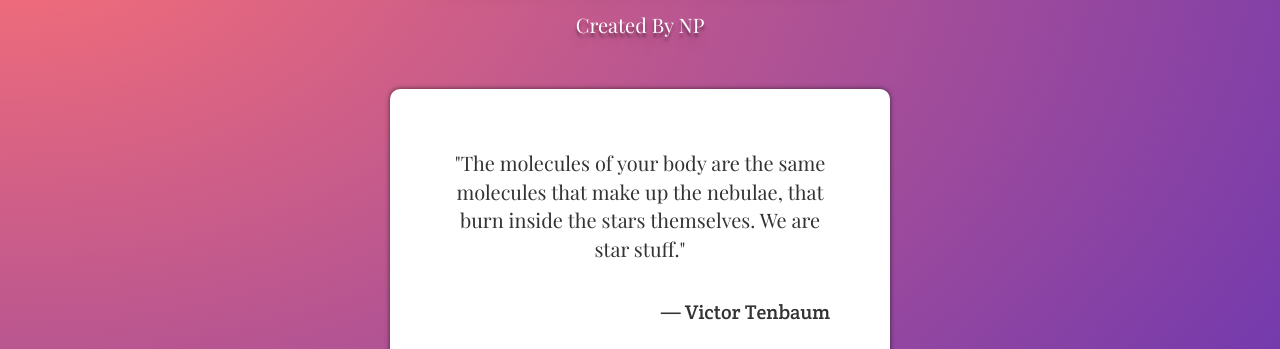
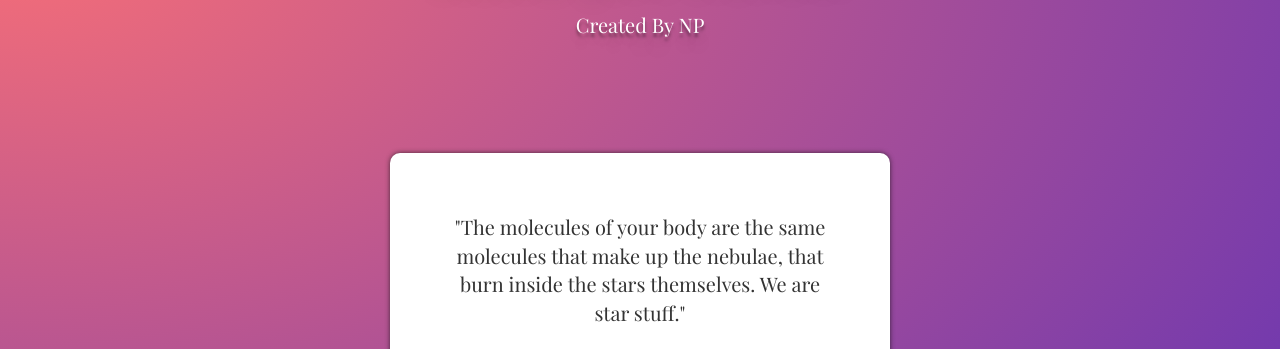
Before and after one commit to NikolaPerisic/Random-Quote-Machine, a plain HTML site: page index.html in a window 1280 px wide. Shown: the part 89-438 px from the top of the page. Drawn offline with nearby package versions, Linux system fonts and the light colour scheme.

Commit message:
fixed styling

```diff
--- a/index.html
+++ b/index.html
@@ -2,6 +2,7 @@
 <html>
 <head>
 	<meta charset="UTF-8">
+	<meta name="viewport" content="width=device-width, initial-scale=1">
 	<title>A Random Quote Machine</title>
 	<link href="https://fonts.googleapis.com/css?family=Crete+Round|Playfair+Display" rel="stylesheet">
 	<link rel="stylesheet" href="https://maxcdn.bootstrapcdn.com/bootstrap/3.3.7/css/bootstrap.min.css" integrity="sha384-BVYiiSIFeK1dGmJRAkycuHAHRg32OmUcww7on3RYdg4Va+PmSTsz/K68vbdEjh4u" crossorigin="anonymous">
@@ -10,7 +11,7 @@
 
 </head>
 <body>
-
+<div id="main-wrapper">
 	<h1>Random Quote Generator</h1>
 	<div class="header">
 		Created By <a href="https://github.com/NikolaPerisic" target="_blank">NP</a>
@@ -26,7 +27,7 @@
 			</div>
 		</div>
 	</div>
-
+</div>
 
 
 <script
--- a/styles.css
+++ b/styles.css
@@ -1,23 +1,38 @@
-html {
-	height: 100%;
+* {
+  margin: 0;
+  padding: 0;
+  box-sizing: border-box;
 }
 body {
-  	height: 100%;
-  	font-family: 'Playfair Display', serif;
+  margin: 0 auto;
+  height: 100vh;
+  display: flex;
+  flex-direction: column;
+  justify-content: flex-start;
+  align-items: center;
+  font-family: "Playfair Display", serif;
   font-size: 20px;
   overflow: hidden;
-  	padding-bottom: 50px;
-  	background: radial-gradient(at left top, rgb(250, 112, 118), rgb(84, 45, 186));
+  background-image: radial-gradient(
+    at left top,
+    rgb(250, 112, 118),
+    rgb(84, 45, 186)
+  );
+  background-size: cover;
+  background-position: center;
+}
+
+#main-wrapper {
+  margin: 0 auto;
 }
 
 h1 {
-	margin: 30px auto;
+  margin: 30px;
   text-align: center;
   font-weight: 700;
   color: white;
-	text-shadow: 0px 4px 3px rgba(0,0,0,0.4),
-             0px 8px 13px rgba(0,0,0,0.1),
-             0px 18px 23px rgba(0,0,0,0.1);
+  text-shadow: 0px 4px 3px rgba(0, 0, 0, 0.4), 0px 8px 13px rgba(0, 0, 0, 0.1),
+    0px 18px 23px rgba(0, 0, 0, 0.1);
 }
 
 a {
@@ -25,34 +40,31 @@ a {
 }
 
 .header {
-	position: relative;
   color: white;
   text-align: center;
   margin-top: 10px;
-	text-shadow: 0px 4px 3px rgba(0,0,0,0.4),
-             0px 8px 13px rgba(0,0,0,0.1),
-             0px 18px 23px rgba(0,0,0,0.1);
+  text-shadow: 0px 4px 3px rgba(0, 0, 0, 0.4), 0px 8px 13px rgba(0, 0, 0, 0.1),
+    0px 18px 23px rgba(0, 0, 0, 0.1);
 }
 
 .container {
-	margin: 0 auto;
-	padding-bottom: 50px;
+  display: flex;
+  flex-direction: column;
+  justify-content: center;
+  align-items: center;
   height: 100%;
   width: 100%;
-	position: relative;
-	overflow: auto;
 }
 
 #quoteBox {
   max-width: 500px;
   min-height: 150px;
   overflow: auto;
-	margin:  50px auto;
+  margin: 50px auto;
   padding: 30px 50px;
   background: white;
   text-align: center;
   border-radius: 10px;
-	position: relative;
   box-shadow: 0 0 5px rgba(20, 20, 20, 0.7);
 }
 
@@ -74,7 +86,7 @@ a {
 }
 
 .author {
-	font-family: 'Crete Round', serif;
+  font-family: "Crete Round", serif;
   margin: 20px auto;
   padding: 5px 10px;
   text-align: right;
```
Also changed, not shown: machine.js (line endings or trailing spaces). Lines whose indentation alone changed are shown as unchanged.
